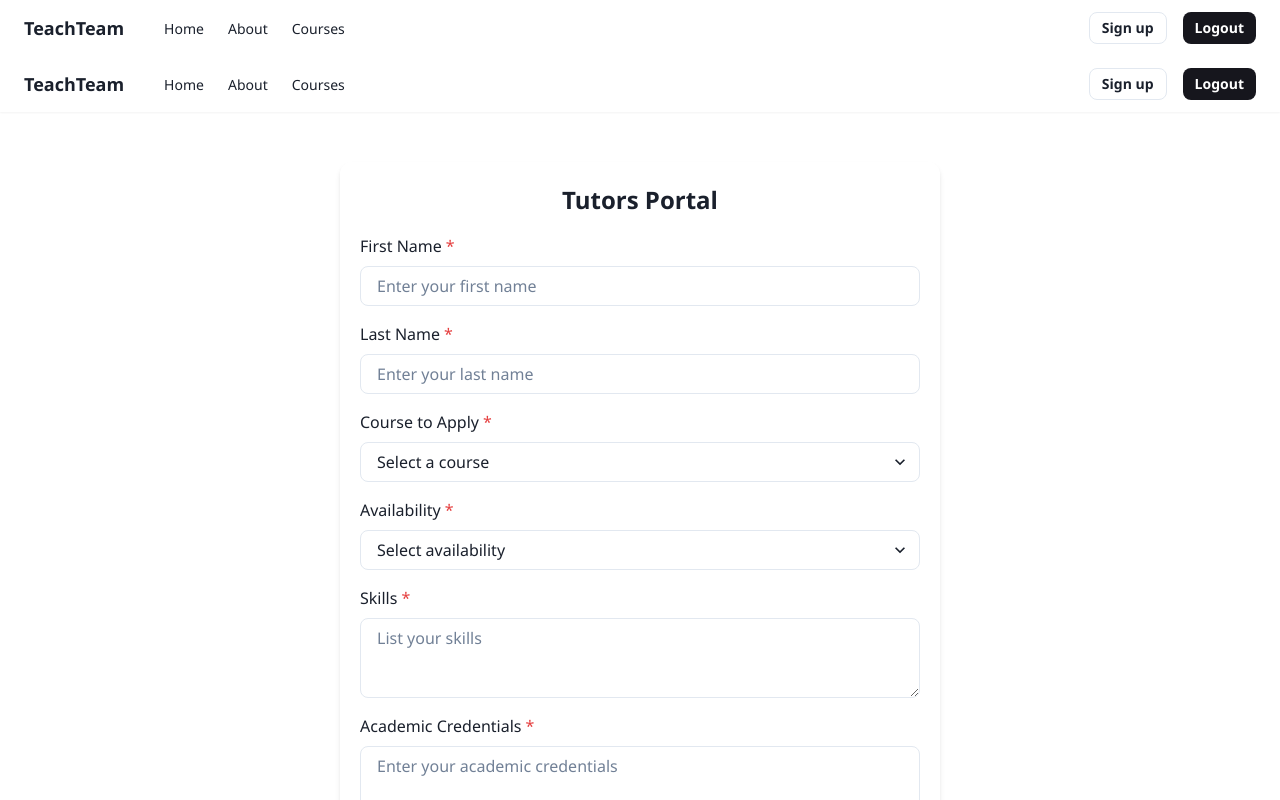
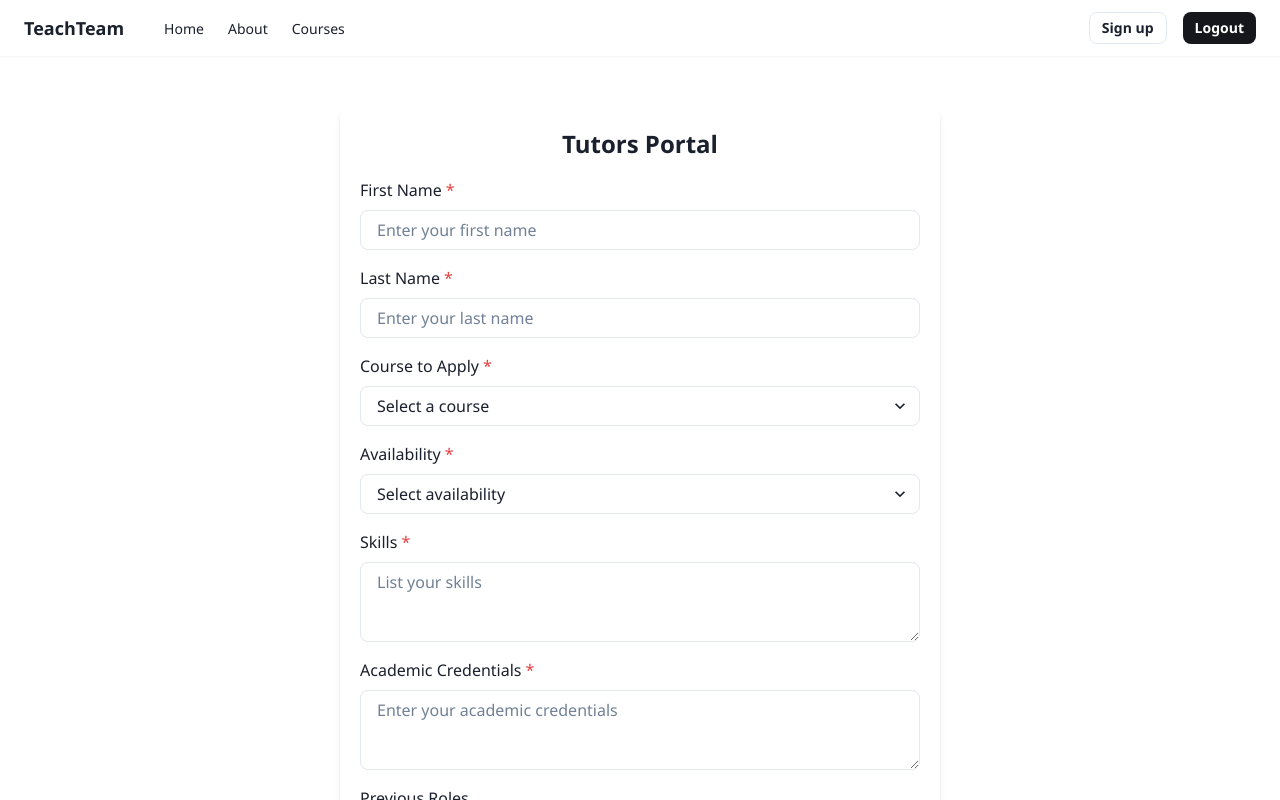
Before and after one commit to minghsuan0317/techteam-react-ts, a Next.js app: page /tutors in a window 1280 px wide. Shown: the top 800 px of the page. Built offline with nearby package versions, Linux system fonts and the light colour scheme.

Commit message:
Add unique ID to Applicant in tutors.tsx

```diff
--- a/src/pages/tutors.tsx
+++ b/src/pages/tutors.tsx
@@ -10,7 +10,6 @@ import {
   Input,
   useToast,
 } from "@chakra-ui/react";
-import Layout from "../components/Layout";
 
 const Tutors = () => {
   const [firstName, setFirstName] = useState("");
@@ -44,6 +43,7 @@ const Tutors = () => {
     }
 
     const applicationData = {
+      id: Date.now(), // Use timestamp as a unique ID
       firstName,
       lastName,
       course: selectedCourse,
@@ -78,8 +78,14 @@ const Tutors = () => {
   };
 
   return (
-    <Layout>
-      <Box maxW="600px" mx="auto" mt="50px" p="20px" boxShadow="md" borderRadius="lg">
+      <Box
+        maxW="600px"
+        mx="auto"
+        mt="50px"
+        p="20px"
+        boxShadow="md"
+        borderRadius="lg"
+      >
         <Text fontSize="2xl" fontWeight="bold" mb="4" textAlign="center">
           Tutors Portal
         </Text>
@@ -106,11 +112,13 @@ const Tutors = () => {
           <FormLabel>Course to Apply</FormLabel>
           <Select
             placeholder="Select a course"
+            value={selectedCourse} // Set the value to the selected course (resetting to default)
             onChange={(e) => setSelectedCourse(e.target.value)}
           >
             {courses.map((course) => (
               <option key={course.code} value={course.code}>
-                {course.code} - {course.name.charAt(0).toUpperCase() + course.name.slice(1)}
+                {course.code} -{" "}
+                {course.name.charAt(0).toUpperCase() + course.name.slice(1)}
               </option>
             ))}
           </Select>
@@ -120,6 +128,7 @@ const Tutors = () => {
           <FormLabel>Availability</FormLabel>
           <Select
             placeholder="Select availability"
+            value={availability} // Set the value to the selected availability (resetting to default)
             onChange={(e) => setAvailability(e.target.value)}
           >
             <option value="Part Time">Part Time</option>
@@ -158,7 +167,6 @@ const Tutors = () => {
           Apply
         </Button>
       </Box>
-    </Layout>
   );
 };
 
```
Also changed, not shown: src/components/ApplicantCard.tsx (+5 -4 lines), src/pages/lecturer.tsx (+11 -9 lines).
